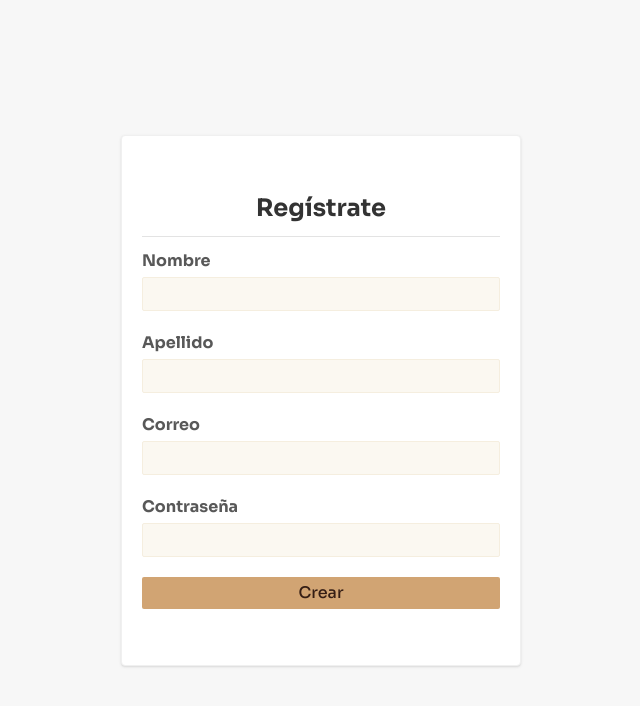
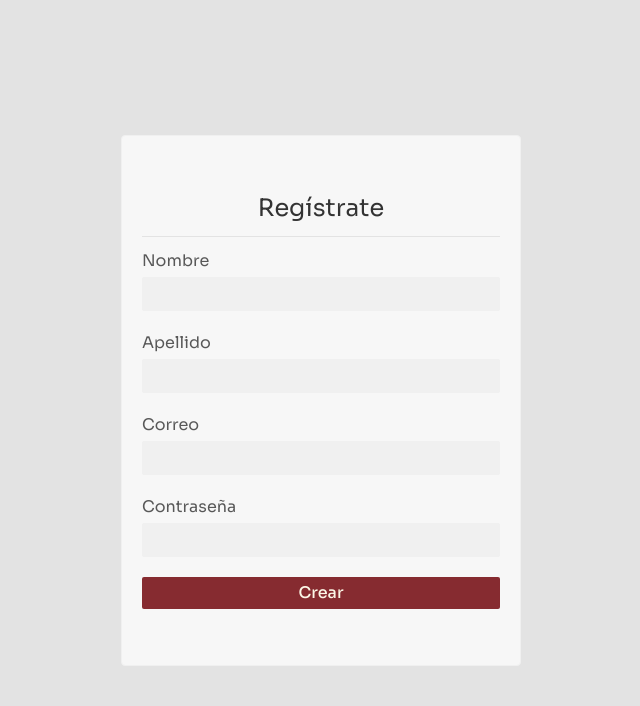
Before and after one commit to JavierYami/relojeria, a React (Vite) app in the folder client/: page / in a window 1280 px wide. Shown: the top 706 px of the page, without its empty margins (319-959 px from the left). Built offline with nearby package versions, Linux system fonts and the light colour scheme.

Commit message:
Estilo provisional signup

```diff
--- a/client/src/App.jsx
+++ b/client/src/App.jsx
@@ -3,7 +3,7 @@ import SignUp from "./views/SignUp";
 function App () {
 
     return (
-        <div className="bg-gray-50 h-screen flex justify-center items-center p-10">
+        <div className="bg-gray-200 h-screen flex justify-center items-center p-10">
             <SignUp></SignUp>
         </div>
     )
--- a/client/src/components/myButton.jsx
+++ b/client/src/components/myButton.jsx
@@ -3,7 +3,7 @@ const MyButton  = ({text, type}) => {
 
     return (
         <>
-            <button className="px-2 py-1 w-full font-medium bg-brown-400 text-brown-950 hover:bg-brown-500 rounded-sm disabled:bg-brown-200 text-brown-100" type={type}>{text}</button>
+            <button className="px-2 py-1 w-full font-medium bg-danger-800 text-danger-50 hover:bg-danger-900 rounded-sm disabled:bg-gray-200" type={type}>{text}</button>
         </>
     )
 }
--- a/client/src/components/myTextInput.jsx
+++ b/client/src/components/myTextInput.jsx
@@ -5,10 +5,10 @@ const MyTextInput = ({ label, ...props }) => {
     return (
       <>
         <div className="flex w-full flex-col">
-          <label className="mb-1 font-bold text-gray-900" htmlFor={props.id || props.name}>{label}</label>
-          <input className="border border-brown-100 bg-brown-50 rounded-sm p-1" {...field} {...props} />
+          <label className="mb-1 text-gray-900" htmlFor={props.id || props.name}>{label}</label>
+          <input className="border border-gray-100 bg-gray-100 rounded-sm p-1" {...field} {...props} />
           {meta.touched && meta.error ? (
-            <div className="error text-sm text-danger-600">{meta.error}</div>
+            <div className="error text-sm text-danger-500">{meta.error}</div>
           ) : null}
         </div>
       </>
--- a/client/src/views/SignUp.jsx
+++ b/client/src/views/SignUp.jsx
@@ -8,8 +8,8 @@ import MyButton from "../components/myButton";
 const SignUp = () => {
 
     return (
-        <div className="w-2/6 flex flex-col justify-center items-center bg-white shadow p-5 py-14 border border-gray-100 text-gray-950 rounded">
-          <h1 className="font-bold text-2xl mb-3">Regístrate</h1>
+        <div className="w-2/6 flex flex-col justify-center items-center bg-gray-50 p-5 py-14 border border-gray-100 text-gray-950 rounded">
+          <h1 className="text-2xl text-gray-950 mb-3">Regístrate</h1>
           <div className="border-t w-full mb-3"></div>
           <Formik
             initialValues={{
```
